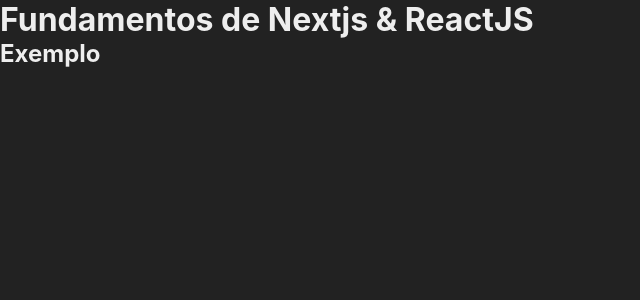
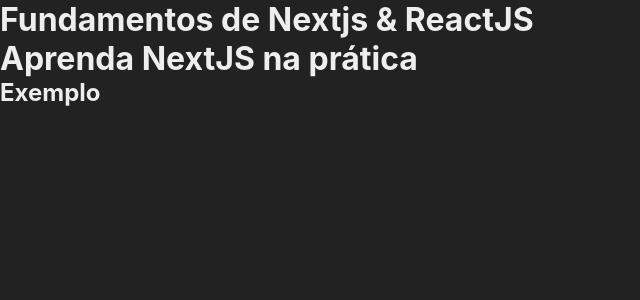
Before and after one commit to MunrraMT/nextjs-reactjs-cod3rcursos, a Next.js app in the folder masterclass1/: page /exemplo in a window 1280 px wide. Shown: the top 300 px of the page, without its empty margins (0-640 px from the left). Built offline with nearby package versions, Linux system fonts and the light colour scheme.

Commit message:
Propriedades de Componentes

```diff
--- a/masterclass1/src/components/Cabecalho.jsx
+++ b/masterclass1/src/components/Cabecalho.jsx
@@ -1,6 +1,6 @@
-const Cabecalho = () => (
+const Cabecalho = ({ titulo }) => (
   <header>
-    <h1>Fundamentos de Nextjs & ReactJS</h1>
+    <h1>{titulo}</h1>
   </header>
 );
 
--- a/masterclass1/src/pages/exemplo.jsx
+++ b/masterclass1/src/pages/exemplo.jsx
@@ -2,7 +2,8 @@
 
 const Exemplo = () => (
   <>
-    <Cabecalho />
+    <Cabecalho titulo="Fundamentos de Nextjs & ReactJS" />
+    <Cabecalho titulo="Aprenda NextJS na prática" />
     <h2>Exemplo</h2>
   </>
 );
```
